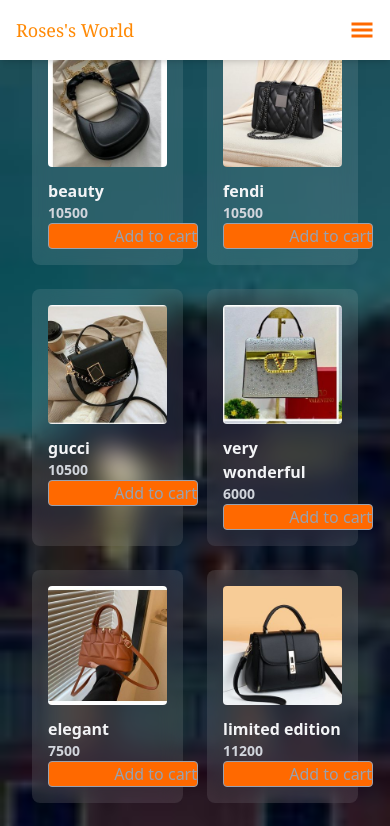
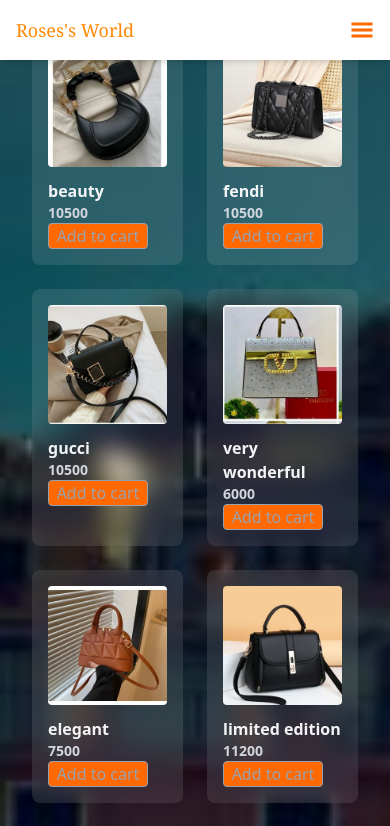
Before and after one commit to RossyTech3833/E-commerce, a React (Vite) app: page / in a window 390 px wide. Shown: the top 826 px of the page. Built offline with nearby package versions, Linux system fonts and the light colour scheme.

Commit message:
changes in home

```diff
--- a/component/Home.jsx
+++ b/component/Home.jsx
@@ -43,8 +43,8 @@
             {added !== item.id ? (
               <button
                 onClick={(e) => handleAddcart(item, e)}
-                className="border flex justify-end rounded text-gray-400 font-2xl cursor-pointer md:p-4 md:mt-8
-                 bg-orange-500 outline-none hover:bg-teal-950 w-[150px] sm:py-2 sm:mt-4"
+                className="border items-center rounded text-gray-400 font-2xl cursor-pointer md:p-4 md:mt-8
+                 bg-orange-500 outline-none hover:bg-teal-950 w-[100px] sm:p-2 sm:mt-4"
               >
                 Add to cart
               </button>
--- a/component/SearchResults.jsx
+++ b/component/SearchResults.jsx
@@ -47,7 +47,7 @@
               <button
                 onClick={(e) => handleAddcart(item, e)}
                 className="border flex justify-end rounded text-gray-400 font-2xl cursor-pointer md:p-4 md:mt-8
-                 bg-orange-500 outline-none hover:bg-teal-950 w-[150px] sm:py-2 sm:mt-4"
+                 bg-orange-500 outline-none hover:bg-teal-950 w-[100px] sm:py-2 sm:mt-4"
               >
                 Add to cart
               </button>
```
